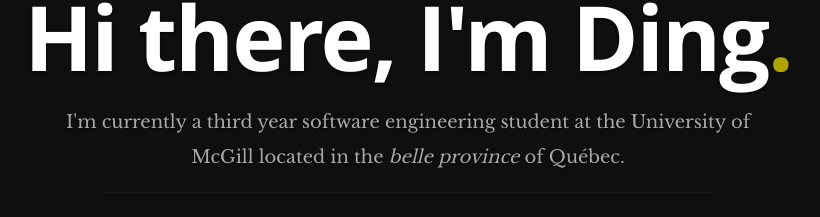
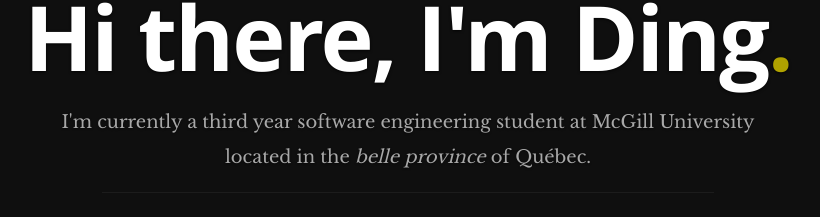
Before and after one commit to ding-ma/portfolio-V1, a React (Create React App) app: page / in a window 1280 px wide. Shown: the part 255-472 px from the top of the page, without its empty margins (232-1052 px from the left). Built offline with nearby package versions, Linux system fonts and the light colour scheme.

Commit message:
english typo fix

```diff
--- a/src/Components/Header.js
+++ b/src/Components/Header.js
@@ -34,9 +34,8 @@
                 <div className="row banner">
                     <div className="banner-text">
                         <h1 className="responsive-headline">Hi there, I'm Ding<span className="yellowText">.</span></h1>
-                        <h3>I'm currently a third year software engineering student at the University of McGill located
-                            in the <i>belle
-                                province</i> of Québec.</h3>
+                        <h3>I'm currently a third year software engineering student at McGill University located
+                            in the <i>belle province</i> of Québec.</h3>
                         <hr/>
                         <ul className="social">
                             {networks}
```
